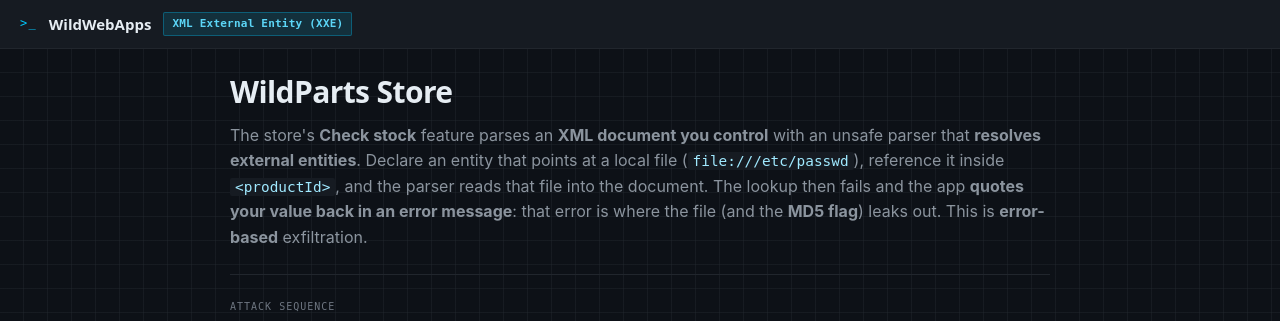
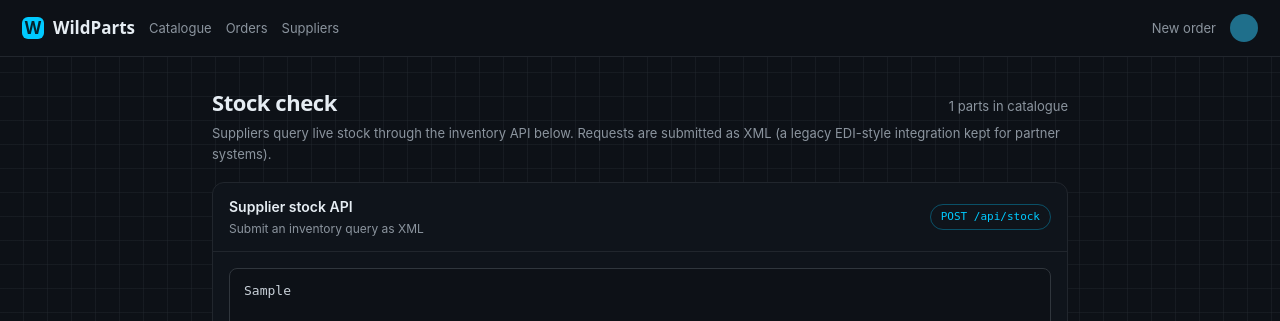
Before and after one commit to ErSilh0x/WildWebApps, a Flask app: template 09-xxe/lab/templates/index.html in a window 1280 px wide. Shown: the top 321 px of the page. Run offline with Flask 3, Linux system fonts and the light colour scheme; the template is opened without the code that fills it: most values are stand-ins (such as "Sample title", 1, 10 or a date in 2020).

Commit message:
xxe app enhanced

```diff
--- a/09-xxe/lab/app.py
+++ b/09-xxe/lab/app.py
@@ -14,9 +14,9 @@ solved the ERROR-BASED way: when the looked-up product id is not a real id
 that quotes the offending value. That error message is where the file contents
 (and the flag) leak out.
 
-The per-process MD5 flag is planted into /etc/passwd (in the GECOS comment field
-of an extra "wwa-flag" account line), so reading file:///etc/passwd through the
-XXE reveals it. The flag rotates on every restart.
+The per-process MD5 secret is planted into /etc/passwd (in the GECOS comment
+field of an extra "svc-stock" service-account line, after "key="), so reading
+file:///etc/passwd through the XXE reveals it. The value rotates on every restart.
 """
 import os
 
@@ -36,17 +36,21 @@ FLAG = vulnlab.generate_flag()
 PASSWD_FILE = os.environ.get("PASSWD_FILE", "/etc/passwd")
 
 
+PASSWD_MARKER = "svc-stock:"
+
+
 def plant_flag_in_passwd():
-    """Append an extra account line to /etc/passwd that carries the flag.
+    """Append a plausible service-account line to /etc/passwd carrying the secret.
 
-    The flag lives in the GECOS (comment) field of a "wwa-flag" user, so that a
-    successful read of /etc/passwd shows a normal-looking passwd file with the
-    flag sitting in one of its lines. Any previous wwa-flag line is stripped
-    first, so restarting the lab rotates the flag cleanly.
+    The secret lives in the GECOS (comment) field of a "svc-stock" service
+    account, after "key=", so a successful read of /etc/passwd shows a
+    normal-looking passwd file with the value sitting in one of its lines. Any
+    previous svc-stock line is stripped first, so restarting rotates the value
+    cleanly.
     """
-    flag_line = (
-        "wwa-flag:x:1337:1337:WildWebApps flag " + FLAG
-        + ":/home/wwa-flag:/usr/sbin/nologin\n"
+    account_line = (
+        "svc-stock:x:1310:1310:WildParts stock sync key=" + FLAG
+        + ":/var/lib/wildparts:/usr/sbin/nologin\n"
     )
     try:
         with open(PASSWD_FILE, "r", encoding="utf-8", errors="replace") as fh:
@@ -54,8 +58,8 @@ def plant_flag_in_passwd():
     except OSError:
         existing = []
 
-    kept = [line for line in existing if not line.startswith("wwa-flag:")]
-    kept.append(flag_line)
+    kept = [line for line in existing if not line.startswith(PASSWD_MARKER)]
+    kept.append(account_line)
 
     try:
         with open(PASSWD_FILE, "w", encoding="utf-8") as fh:
@@ -69,16 +73,20 @@ def plant_flag_in_passwd():
 plant_flag_in_passwd()
 
 
-# A tiny in-memory product catalogue. A real lookup would hit a database; here a
-# dict is enough to show the difference between a valid id (stock returned) and
-# an unknown id (an error that quotes the value back, the error-based leak).
-CATALOGUE = {
-    1: {"name": "Brake pad set", "stock": 42},
-    2: {"name": "Oil filter", "stock": 17},
-    3: {"name": "Spark plug (4-pack)", "stock": 8},
-    4: {"name": "Wiper blade", "stock": 0},
-    5: {"name": "Cabin air filter", "stock": 23},
-}
+# A small in-memory product catalogue. A real lookup would hit a database; here a
+# list is enough to show the difference between a valid id (stock returned) and an
+# unknown id (an error that quotes the value back, the error-based leak). The list
+# is also rendered on the page so the store looks real.
+CATALOGUE_ITEMS = [
+    {"id": 1, "sku": "BRK-11", "name": "Brake pad set (front)", "category": "Braking", "stock": 42},
+    {"id": 2, "sku": "FLT-08", "name": "Oil filter", "category": "Filters", "stock": 17},
+    {"id": 3, "sku": "IGN-24", "name": "Spark plug (4-pack)", "category": "Ignition", "stock": 8},
+    {"id": 4, "sku": "WPR-03", "name": "Wiper blade 22in", "category": "Exterior", "stock": 0},
+    {"id": 5, "sku": "FLT-19", "name": "Cabin air filter", "category": "Filters", "stock": 23},
+]
+
+# Fast lookup by product id, used by the stock check.
+CATALOGUE = {item["id"]: item for item in CATALOGUE_ITEMS}
 
 # The XML document the browser sends for a stock check. Shown pre-filled in the
 # big input box so the student sees the exact shape they are tampering with.
@@ -249,21 +257,21 @@ LANGUAGES = {
 }
 
 INSTRUCTIONS = [
-    "The WildParts store checks stock by parsing an XML document you control. "
-    "Send the sample request first and confirm it works: product id 3 returns a "
-    "stock count.",
+    "The stock API parses the XML you submit. Send the sample request first and "
+    "confirm it works: product id 3 returns a stock count.",
     "Test for XXE by adding a DOCTYPE with an entity and referencing it in "
-    "<productId>. Start harmless: define <!ENTITY test \"1\"> and use &test; to "
+    "<productId>. Start harmless: define <!ENTITY test \"3\"> and use &test; to "
     "confirm the parser expands your entities.",
     "Escalate to an EXTERNAL entity that reads a file: declare "
     "<!ENTITY xxe SYSTEM \"file:///etc/passwd\"> and put &xxe; inside "
     "<productId>. The parser reads the file and drops its contents into the "
     "element before the lookup runs.",
     "The lookup then fails (the file's text is not a product id), and the app "
-    "reports the failure by quoting your value back. That error message is where "
-    "/etc/passwd (and the flag) leaks out: this is error-based exfiltration.",
-    "Find the wwa-flag line in the leaked /etc/passwd. The 32-char MD5 flag sits "
-    "in its comment field. Submit it below. It rotates on every restart.",
+    "reports the failure by quoting your value back. That error is where "
+    "/etc/passwd leaks out: this is error-based exfiltration.",
+    "In the leaked /etc/passwd, find the svc-stock service-account line. The value "
+    "after key= is the secret. Paste it into the verify box. It rotates on every "
+    "restart.",
 ]
 
 HINTS = [
@@ -281,9 +289,9 @@ HINTS = [
     "<?xml version=\"1.0\"?>\n"
     "<!DOCTYPE stockCheck [ <!ENTITY xxe SYSTEM \"file:///etc/passwd\"> ]>\n"
     "<stockCheck><productId>&xxe;</productId><storeId>1</storeId></stockCheck>",
-    "The file contents come back inside \"Stock lookup failed: no product "
-    "matches id '...'\". Scroll the error box: /etc/passwd is multi-line, and the "
-    "wwa-flag account line holds the flag in its comment (GECOS) field.",
+    "The file contents come back inside \"...no product matches id '...'\". Scroll "
+    "the error box: /etc/passwd is multi-line, and the svc-stock account line holds "
+    "the value after key= in its comment (GECOS) field.",
     "Real-world fix: parse untrusted XML with DTDs and external-entity resolution "
     "turned OFF (in Python, do not pass resolve_entities=True / load_dtd=True, or "
     "use defusedxml). A parser that refuses the DOCTYPE cannot be tricked into "
@@ -306,15 +314,14 @@ REFERENCES = [
 
 
 def _page(result=None, submitted_xml=None):
-    """Render the lab page, optionally with a stock-check result."""
+    """Render the WildParts page, optionally with a stock-check result."""
     return render_template(
         "index.html",
-        title="WildParts Store - XML External Entity (XXE)",
+        catalogue=CATALOGUE_ITEMS,
         instructions=INSTRUCTIONS,
         hints=HINTS,
         references=REFERENCES,
         languages=LANGUAGES,
-        sample_xml=SAMPLE_XML,
         submitted_xml=submitted_xml if submitted_xml is not None else SAMPLE_XML,
         result=result,
     )
--- a/09-xxe/lab/templates/index.html
+++ b/09-xxe/lab/templates/index.html
@@ -3,122 +3,195 @@
 <head>
 <meta charset="UTF-8">
 <meta name="viewport" content="width=device-width, initial-scale=1">
-<title>{{ title }} · WildWebApps Lab</title>
+<title>WildParts - stock check</title>
 <link rel="stylesheet" href="{{ url_for('static', filename='wildwebapps.css') }}">
 <style>
-  .xmlform { margin:0; }
-  label.lbl { display:block; color:#c9d1d9; font-size:12px; margin:0 0 6px; }
+  /* ---- product chrome (WildParts) ---- */
+  .wp-nav { display:flex; align-items:center; gap:14px; padding:14px 22px;
+            border-bottom:1px solid #21262d; background:#0d1117; }
+  .wp-logo { display:flex; align-items:center; gap:9px; font-family:var(--font-display,'Space Grotesk',sans-serif);
+             font-weight:700; font-size:17px; color:#e6edf3; }
+  .wp-logo .dot { width:22px; height:22px; border-radius:6px; background:#00caff;
+                  display:inline-flex; align-items:center; justify-content:center;
+                  color:#04222c; font-weight:800; }
+  .wp-nav a { color:#8b949e; text-decoration:none; font-size:13px; }
+  .wp-nav .spacer { flex:1; }
+  .wp-nav .avatar { width:28px; height:28px; border-radius:50%; background:#1f6f8b; }
+  .wp-wrap { max-width:900px; margin:0 auto; padding:26px 22px 60px; }
+  .wp-h { display:flex; align-items:baseline; justify-content:space-between; margin:6px 0 6px; }
+  .wp-h h1 { font-size:22px; margin:0; color:#e6edf3; }
+  .wp-h .count { color:#8b949e; font-size:13px; }
+  .wp-sub { color:#8b949e; font-size:13px; margin:0 0 18px; }
+
+  /* ---- supplier stock API console ---- */
+  .sc-panel { border:1px solid #21262d; border-radius:12px; background:#0f141b; overflow:hidden; }
+  .sc-head { display:flex; align-items:center; gap:10px; padding:13px 16px; border-bottom:1px solid #21262d; }
+  .sc-head .t { color:#e6edf3; font-size:14px; font-weight:600; }
+  .sc-head .d { color:#8b949e; font-size:12px; }
+  .sc-head .spring { flex:1; }
+  .sc-head .method { font-family:var(--font-mono,monospace); font-size:11px; color:#00caff;
+                     border:1px solid #00caff55; border-radius:999px; padding:3px 10px; white-space:nowrap; }
+  .sc-body { padding:16px; }
   textarea.xmlbox {
-    width:100%; box-sizing:border-box; min-height:230px; resize:vertical;
+    width:100%; box-sizing:border-box; min-height:210px; resize:vertical;
     font-family:var(--font-mono,monospace); font-size:13px; line-height:1.5;
     color:#c9d1d9; background:#0d1117; border:1px solid #30363d; border-radius:8px;
-    padding:12px 14px; spellcheck:false; tab-size:2;
+    padding:12px 14px; tab-size:2;
   }
   textarea.xmlbox:focus { outline:none; border-color:#00caff; }
-  .formbar { display:flex; gap:8px; align-items:center; margin-top:10px; }
-  .formbar .hintline { color:#8b949e; font-size:12px; }
-  .res { margin-top:16px; }
-  .res .res-title { font-size:12px; text-transform:uppercase; letter-spacing:.05em;
-                    color:#8b949e; margin:0 0 6px; }
-  .res pre.leakbox { font-family:var(--font-mono,monospace); font-size:12px; color:#c9d1d9;
-                     background:#0d1117; border:1px solid #30363d; border-radius:6px;
-                     padding:10px 12px; margin:0; max-height:320px; overflow:auto;
-                     white-space:pre-wrap; word-break:break-word; }
-  .res .err-head { font-family:var(--font-mono,monospace); font-size:12.5px; color:#f85149;
-                   margin:0 0 6px; word-break:break-word; }
-  .res .ok-head { font-family:var(--font-mono,monospace); font-size:13px; color:#3fb950;
-                  margin:0 0 6px; }
-  .attack-diagram { margin:0 0 14px; border:1px solid #30363d; border-radius:10px; overflow:hidden; background:#0d1117; }
-  .attack-diagram img { display:block; width:100%; height:auto; }
-  .attack-diagram .cap { color:#8b949e; font-size:12px; padding:8px 12px; border-top:1px solid #30363d; }
+  .sc-bar { display:flex; gap:10px; align-items:center; margin-top:10px; }
+  .wp-btn { background:#00caff; color:#04222c; border:none; border-radius:8px;
+            padding:9px 16px; font-weight:700; font-size:13px; cursor:pointer; font-family:inherit; }
+  .sc-bar .hintline { color:#8b949e; font-size:12px; }
+
+  .sc-res { margin-top:16px; border:1px solid #21262d; border-radius:10px; background:#0d1117; overflow:hidden; }
+  .sc-res .bar { padding:9px 12px; border-bottom:1px solid #21262d; font-size:12px; color:#8b949e;
+                 font-family:var(--font-mono,monospace); word-break:break-all; }
+  .sc-res .bar.ok { color:#3fb950; }
+  .sc-res .bar.err { color:#f85149; }
+  .sc-res pre { margin:0; padding:12px; font-family:var(--font-mono,monospace); font-size:12px; color:#c9d1d9;
+                white-space:pre-wrap; word-break:break-word; max-height:340px; overflow:auto; }
+
+  /* ---- catalogue list (makes the page feel like a real store) ---- */
+  .wp-list { list-style:none; margin:22px 0 0; padding:0; display:grid; gap:10px; }
+  .wp-list li { display:flex; align-items:center; gap:12px; border:1px solid #21262d;
+                border-radius:10px; background:#0f141b; padding:12px 14px; }
+  .wp-list .sku { width:52px; height:34px; border-radius:7px; background:#132430; border:1px solid #21262d;
+                  flex:0 0 auto; display:flex; align-items:center; justify-content:center;
+                  font-family:var(--font-mono,monospace); font-size:11px; color:#00caff; }
+  .wp-list .t { color:#e6edf3; font-size:14px; }
+  .wp-list .s { color:#8b949e; font-size:12px; }
+  .wp-list .spring { flex:1; }
+  .wp-list .stock { color:#8b949e; font-size:12px; font-family:var(--font-mono,monospace); }
+  .wp-list .stock.out { color:#f85149; }
+
+  /* ---- training notes (collapsed) ---- */
+  .training { margin-top:30px; border:1px dashed #30363d; border-radius:10px; background:#0d1117; }
+  .training > summary { cursor:pointer; padding:12px 16px; color:#8b949e; font-size:13px;
+                        font-family:var(--font-mono,monospace); list-style:none; }
+  .training > summary::-webkit-details-marker { display:none; }
+  .training > summary b { color:#00caff; }
+  .training .tbody { padding:4px 16px 18px; border-top:1px solid #21262d; }
+  .training h3 { color:#e6edf3; font-size:14px; margin:16px 0 8px; }
+  .training ol { margin:.25rem 0 0 1.1rem; padding:0; color:#c9d1d9; font-size:13px; }
+  .training ol li { margin-bottom:4px; }
+  .training .hint__body pre { white-space:pre-wrap; font-family:var(--font-mono,monospace);
+                              font-size:12px; margin:0; color:#c9d1d9; }
+  .training .flag-form { display:flex; gap:8px; margin-top:6px; }
+  .training a { color:#00caff; }
 </style>
 </head>
 <body>
 
-<header class="vk-header">
-  <span class="vk-mark">&gt;_</span>
-  <span class="vk-wordmark">WildWebApps</span>
-  <span class="badge badge--cyan">XML External Entity (XXE)</span>
-</header>
+<nav class="wp-nav">
+  <span class="wp-logo"><span class="dot">W</span> WildParts</span>
+  <a href="#">Catalogue</a>
+  <a href="#">Orders</a>
+  <a href="#">Suppliers</a>
+  <span class="spacer"></span>
+  <a href="#">New order</a>
+  <span class="avatar"></span>
+</nav>
 
-<main class="vk-shell">
-  <h1>WildParts Store</h1>
-  <p>The store's <b>Check stock</b> feature parses an <b>XML document you control</b>
-  with an unsafe parser that <b>resolves external entities</b>. Declare an entity
-  that points at a local file (<code>file:///etc/passwd</code>), reference it inside
-  <code>&lt;productId&gt;</code>, and the parser reads that file into the document.
-  The lookup then fails and the app <b>quotes your value back in an error message</b>:
-  that error is where the file (and the <b>MD5 flag</b>) leaks out. This is
-  <b>error-based</b> exfiltration.</p>
+<div class="wp-wrap">
+  <div class="wp-h">
+    <h1>Stock check</h1>
+    <span class="count">{{ catalogue|length }} parts in catalogue</span>
+  </div>
+  <p class="wp-sub">Suppliers query live stock through the inventory API below. Requests are
+  submitted as XML (a legacy EDI-style integration kept for partner systems).</p>
 
-  <div class="vk-section">
-    <div class="vk-eyebrow">Attack sequence</div>
-    <figure class="attack-diagram">
-      <img src="{{ url_for('static', filename='diagram.svg') }}"
-           alt="XXE attack sequence: the attacker submits an XML document with a DOCTYPE that declares an external entity pointing at file:///etc/passwd; the server's XML parser resolves the entity, reads the file, and the contents leak back inside an application error message.">
-      <figcaption class="cap">How XXE works: the submitted XML declares an external entity
-      (<code>&lt;!ENTITY xxe SYSTEM "file:///etc/passwd"&gt;</code>); the parser resolves it,
-      reads the file, and its contents surface in the error the app returns.</figcaption>
-    </figure>
+  <!-- Supplier stock API: the server parses the submitted XML and looks up the
+       product id. A normal request returns the stock count; an unknown id is
+       reported back with the id quoted in the error. -->
+  <div class="sc-panel">
+    <div class="sc-head">
+      <div>
+        <div class="t">Supplier stock API</div>
+        <div class="d">Submit an inventory query as XML</div>
       </div>
-
-  <div class="alert alert--info">
-    <div>
-      <div class="alert__title">How to solve</div>
-      <div class="alert__body">
-        <ol style="margin:.25rem 0 0 1.1rem;padding:0;">
-          {% for step in instructions %}<li style="margin-bottom:3px;">{{ step }}</li>{% endfor %}
-        </ol>
+      <span class="spring"></span>
+      <span class="method">POST /api/stock</span>
     </div>
-    </div>
-  </div>
-
-  <div class="vk-section">
-    <div class="vk-eyebrow">Check stock (XML request)</div>
-    <form class="xmlform" method="POST" action="{{ url_for('index') }}">
-      <label class="lbl" for="xml">POST body parsed as XML by the server. Edit it freely:</label>
-      <textarea class="xmlbox" id="xml" name="xml" spellcheck="false"
-                autocomplete="off">{{ submitted_xml }}</textarea>
-      <div class="formbar">
-        <button class="btn btn--primary" type="submit">Check stock</button>
-        <span class="hintline">Tip: add a <code>&lt;!DOCTYPE&gt;</code> with an entity, then reference it in <code>&lt;productId&gt;</code>.</span>
+    <div class="sc-body">
+      <form method="POST" action="{{ url_for('index') }}">
+        <textarea class="xmlbox" name="xml" spellcheck="false" autocomplete="off">{{ submitted_xml }}</textarea>
+        <div class="sc-bar">
+          <button class="wp-btn" type="submit">Check stock</button>
+          <span class="hintline">Query one part per request by its <code>productId</code>.</span>
         </div>
       </form>
 
       {% if result %}
-    <div class="res">
+      <div class="sc-res">
         {% if result.stock is defined %}
-        <p class="res-title">Result</p>
-        <div class="ok-head">In stock: {{ result.stock }} unit(s) of "{{ result.name }}" (product id {{ result.product_id }})</div>
+          <div class="bar ok">200 OK &#183; product {{ result.product_id }}</div>
+          <pre>In stock: {{ result.stock }} unit(s) of "{{ result.name }}"</pre>
         {% elif result.parse_error is defined %}
-        <p class="res-title">XML parser error</p>
-        <div class="err-head">{{ result.parse_error }}</div>
-        {% if result.log %}
-        <pre class="leakbox">{% for line in result.log %}{{ line }}
-{% endfor %}</pre>
-        {% endif %}
+          <div class="bar err">400 Bad Request &#183; XML parse error</div>
+          <pre>{{ result.parse_error }}{% if result.log %}
+
+{% for line in result.log %}{{ line }}
+{% endfor %}{% endif %}</pre>
         {% elif result.error is defined %}
-        <p class="res-title">Application error</p>
-        <pre class="leakbox">{{ result.error }} '{{ result.value }}'</pre>
+          <div class="bar err">404 Not Found &#183; stock lookup failed</div>
+          <pre>{{ result.error }} '{{ result.value }}'</pre>
         {% endif %}
       </div>
       {% endif %}
     </div>
+  </div>
 
-  {% if hints %}
+  <!-- Catalogue snapshot: static, just so the page looks like a working store. -->
+  <ul class="wp-list">
+    {% for item in catalogue %}
+    <li>
+      <span class="sku">{{ item.sku }}</span>
+      <div>
+        <div class="t">{{ item.name }}</div>
+        <div class="s">product id {{ item.id }} &#183; {{ item.category }}</div>
+      </div>
+      <span class="spring"></span>
+      <span class="stock{% if item.stock == 0 %} out{% endif %}">{% if item.stock == 0 %}out of stock{% else %}{{ item.stock }} in stock{% endif %}</span>
+    </li>
+    {% endfor %}
+  </ul>
+
+  <!-- ===================== TRAINING NOTES (collapsed) ===================== -->
+  <details class="training">
+    <summary>&#9656; <b>Training notes</b> - XML External Entity (XXE) &#183; A05:2025 &#183; click to expand</summary>
+    <div class="tbody">
+      <p style="color:#8b949e;font-size:13px;">
+        The stock API parses the XML you submit with a parser that <b>resolves
+        external entities</b>. Declare an entity that points at a local file
+        (<code>file:///etc/passwd</code>) and reference it inside
+        <code>&lt;productId&gt;</code>: the parser reads the file into the
+        document, the lookup then fails, and the app <b>quotes your value back in
+        the error</b>. That error is where the file (and the planted secret) leaks
+        out. This is <b>error-based</b> exfiltration.
+      </p>
+
       <div class="vk-section">
-    <div class="vk-eyebrow">Hints</div>
+        <div class="vk-eyebrow">Attack sequence</div>
+        <figure style="margin:0;border:1px solid #21262d;border-radius:10px;overflow:hidden;background:#0d1117;">
+          <img src="{{ url_for('static', filename='diagram.svg') }}" style="display:block;width:100%;height:auto;"
+               alt="XXE attack sequence: the submitted XML declares an external entity pointing at file:///etc/passwd; the parser resolves it, reads the file, and the contents leak back inside an application error message.">
+        </figure>
+      </div>
+
+      <h3>How to solve</h3>
+      <ol>
+        {% for step in instructions %}<li>{{ step }}</li>{% endfor %}
+      </ol>
+
+      <h3>Hints</h3>
       {% for hint in hints %}
       <details class="hint"><summary>Hint {{ loop.index }}</summary>
-      <div class="hint__body"><pre style="white-space:pre-wrap;font-family:var(--font-mono,monospace);font-size:12px;margin:0;color:#c9d1d9;">{{ hint }}</pre></div>
+        <div class="hint__body"><pre>{{ hint }}</pre></div>
       </details>
       {% endfor %}
-  </div>
-  {% endif %}
 
-  {% if languages %}
-  <div class="vk-section">
-    <div class="vk-eyebrow">Code examples</div>
+      <h3>Code examples</h3>
       <div style="display:flex;justify-content:space-between;gap:8px;flex-wrap:wrap;margin-bottom:12px;">
         <div class="tabs" id="lang-tabs"></div>
         <div class="tabs" id="view-tabs">
@@ -127,31 +200,24 @@
         </div>
       </div>
       <div id="code-mount"></div>
-  </div>
-  {% endif %}
 
-  <div class="vk-section">
-    <div class="vk-eyebrow">Submit the flag</div>
+      <h3>Verify the secret you recovered</h3>
       <form class="flag-form" id="flag-form" autocomplete="off">
         <input class="input" id="flag-input" name="flag"
-             placeholder="Paste the 32-char MD5 flag…" spellcheck="false">
+               placeholder="Paste the 32-char value…" spellcheck="false">
         <button class="btn btn--primary" type="submit">Check</button>
       </form>
       <div class="alert" id="flag-result" hidden></div>
-  </div>
 
-  {% if references %}
-  <div class="vk-section">
-    <div class="vk-eyebrow">References</div>
+      <h3>References</h3>
       <ul>
         {% for label, url in references %}
-      <li><a href="{{ url }}" target="_blank" rel="noopener">{{ label }} ↗</a></li>
+        <li><a href="{{ url }}" target="_blank" rel="noopener">{{ label }} &#8599;</a></li>
         {% endfor %}
       </ul>
     </div>
-  {% endif %}
-
-</main>
+  </details>
+</div>
 
 <script id="lab-data" type="application/json">{{ languages | tojson }}</script>
 <script src="{{ url_for('static', filename='app.js') }}"></script>
```
Also changed, not shown: 09-xxe/readme.md. Lines whose indentation alone changed are shown as unchanged.
